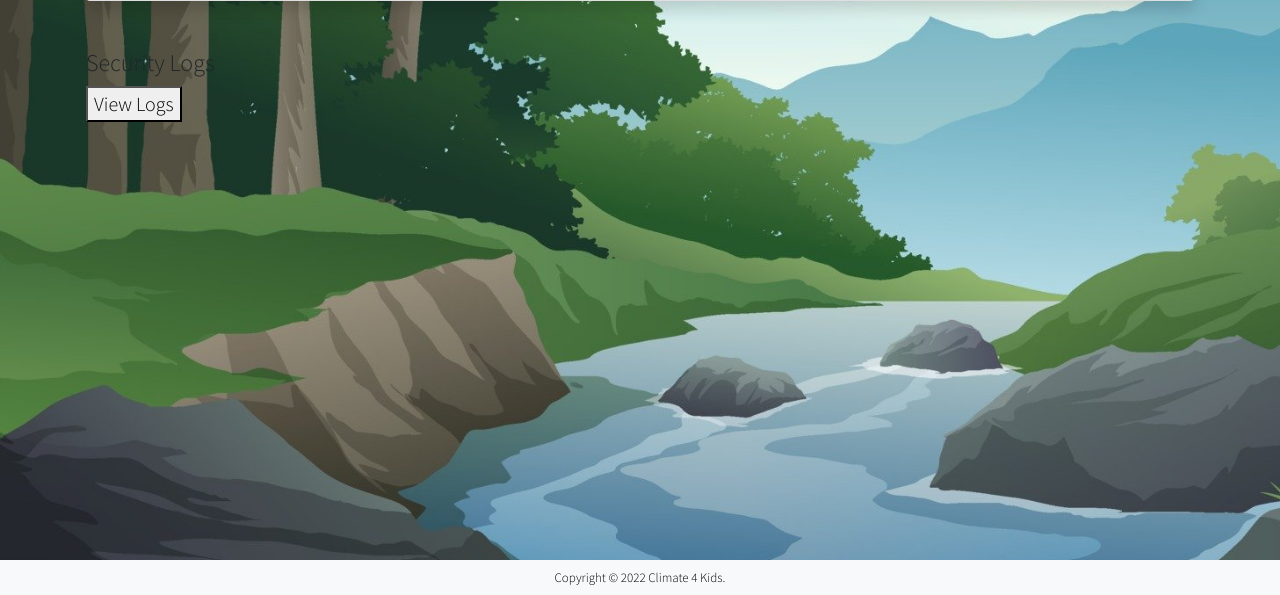
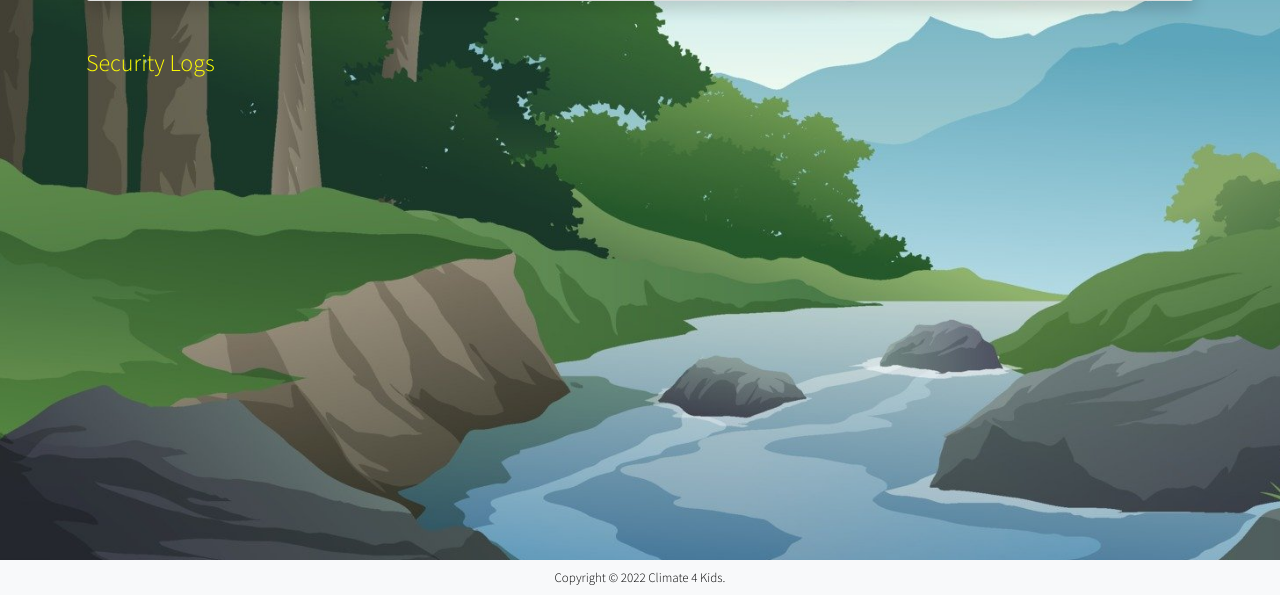
Before and after one commit to James-02/Climate4Kids, a Flask app: template templates/webadmin.html in a window 1280 px wide. Shown: the part 353-948 px from the top of the page. Run offline with Flask 2, Linux system fonts and the light colour scheme; the template is opened without the code that fills it, so the values that code supplies are empty; parts of the project's set-up code (start-up, migrations or seed data) failed here and were passed over; some libraries are stand-ins or nearby versions.

Commit message:
Updated webadmin.html for logs viewing

```diff
--- a/templates/webadmin.html
+++ b/templates/webadmin.html
@@ -14,15 +14,12 @@
             </div>
     </div>
 
-    <div class="column is-8 is-offset-2" id="test">
-        <h4 class="title is-4">Security Logs</h4>
-        <div class="box">
+    <div class="column is-8 is-offset-2" id="test" style="color:yellow">
+        <h4 class="title is-4">Security Logs </h4>
+        <div class="box" style="color:yellow">
             {% if logs %}
                 <div class="field">
-                <table class="table">
-                    <tr>
-                        <th>Last 25 Log Entries</th>
-                    </tr>
+                <table class="table" style="color:yellow">
                     {% for entry in logs %}
                         <tr>
                             <td>{{ entry }}</td>
@@ -30,11 +27,6 @@
                     {% endfor %}
                 </table>
             {% endif %}
-            <form method="POST" action="/logs">
-                <div>
-                    <button class="button is-info is-centered">View Logs</button>
-                </div>
-            </form>
             </div>
         </div>
     </div>
```
